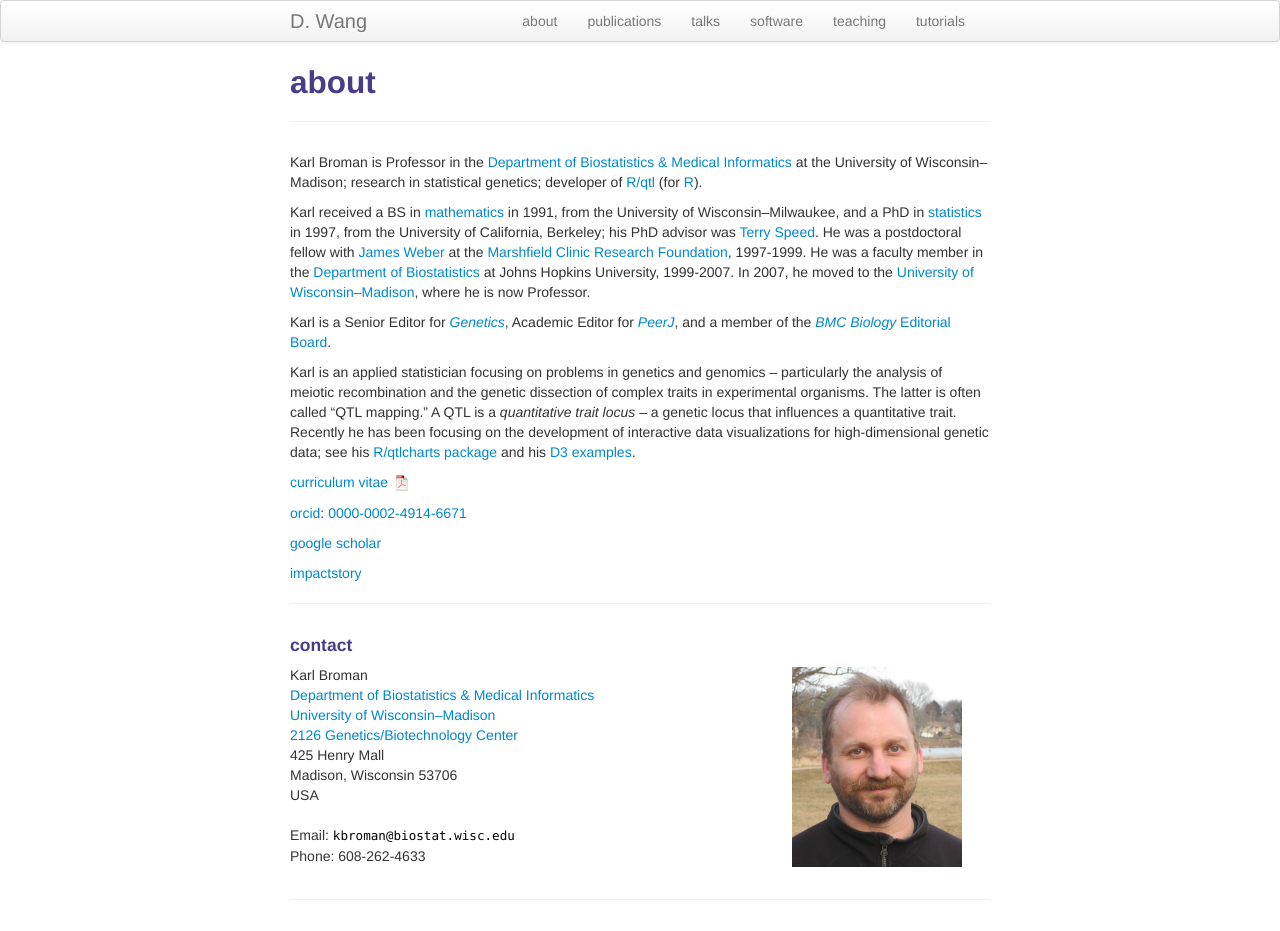
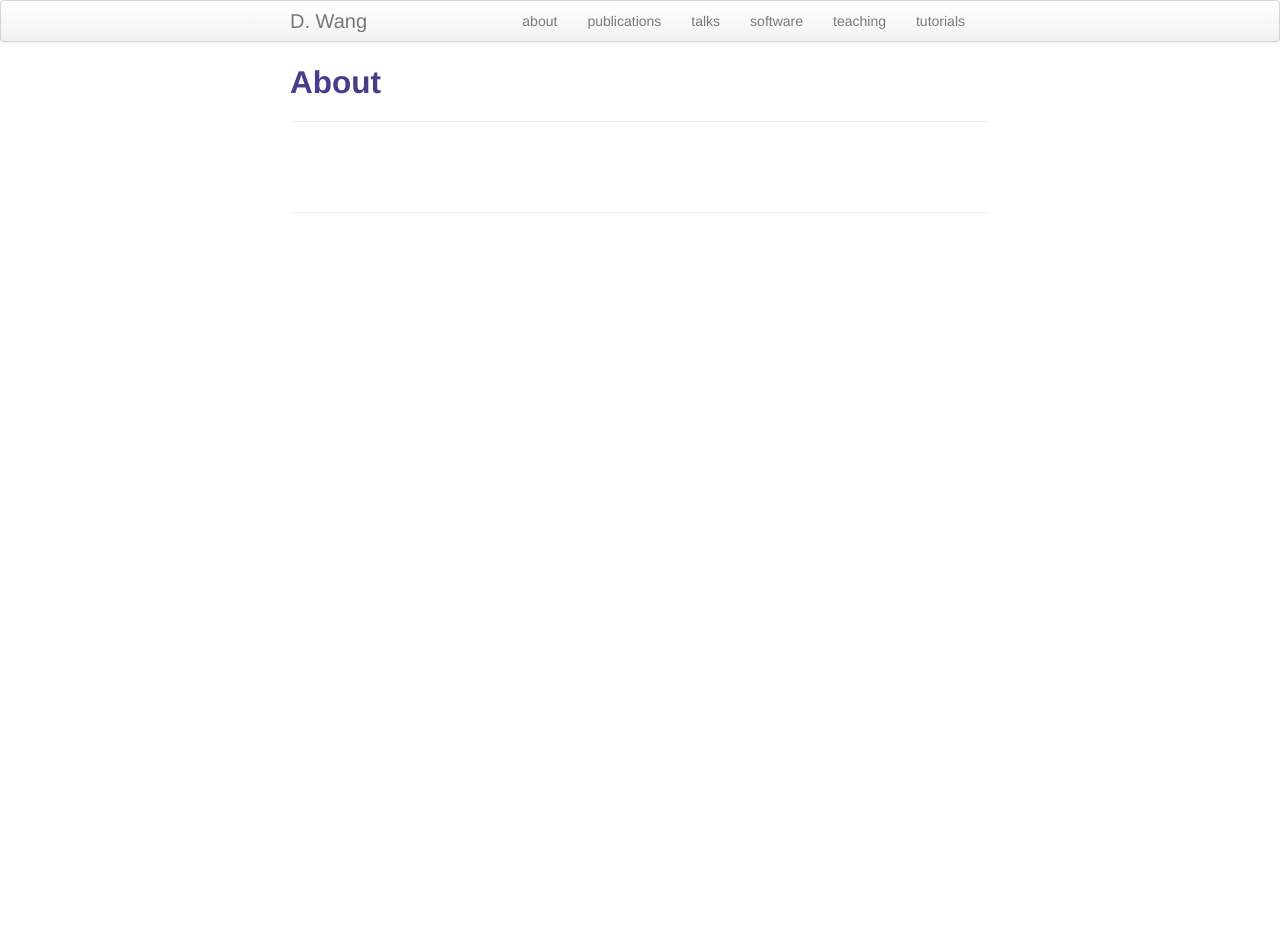
Before and after one commit to dwang5/dwang5.github.io, a Jekyll site: the page built from pages/about.md, in a window 1280 px wide. Built offline with Jekyll 4.4.1, drawn with Linux system fonts in a browser that asks for light colours; after the commit the page ends 900 px from its top, so only the background shows below that.

Commit message:
Claim_pages

```diff
--- a/_config.yml
+++ b/_config.yml
@@ -52,6 +52,8 @@ JB :
 
   # By default, the asset_path is automatically defined relative to BASE_PATH plus the enabled theme.
   # ex: [BASE_PATH]/assets/themes/[THEME-NAME]
+  BASE_PATH: https://dwang5.github.io
+
   #
   # Override this by defining an absolute path to assets here.
   # ex:
--- a/pages/about.md
+++ b/pages/about.md
@@ -1,79 +1,6 @@
 ---
 layout: page
-title: about
-description: Karl Broman is Professor in Biostatistics and Medical Informatics at University of Wisconsin - Madison; research in statistical genetics
+title: "About"
+description: "Test"
 ---
-
-Karl Broman is Professor in the
-[Department of Biostatistics &amp; Medical Informatics](http://www.biostat.wisc.edu)
-at the University of Wisconsin&ndash;Madison;
-research in statistical genetics; developer of
-[R/qtl](http://www.rqtl.org) (for [R](http://www.r-project.org)).
-
-Karl received a BS in [mathematics](http://www4.uwm.edu/letsci/math/)
-in 1991, from the
-University of Wisconsin&ndash;Milwaukee, and a
-PhD in [statistics](http://www.stat.berkeley.edu) in 1997, from the
-University of California, Berkeley; his PhD advisor was
-[Terry Speed](http://www.wehi.edu.au/faculty_members/professor_terry_speed).
-He was a postdoctoral fellow with [James Weber](https://www.preventiongenetics.com/about-us/senior-staff/) at the
-[Marshfield Clinic Research Foundation](http://research.marshfieldclinic.org),
-1997-1999. He
-was a faculty member in the [Department of Biostatistics](http://www.jhsph.edu/departments/biostatistics/) at Johns
-Hopkins University, 1999-2007. In 2007, he moved to the
-[University of Wisconsin&ndash;Madison](http://www.wisc.edu),
-where he is now Professor.
-
-Karl is a Senior Editor for [_Genetics_](http://www.genetics.org),
-Academic Editor for [_PeerJ_](http://peerj.com), and
-a member of the [_BMC Biology_](http://bmcbiol.biomedcentral.com)
-[Editorial Board](http://bmcbiol.biomedcentral.com/about/editorial-board).
-
-Karl is an applied statistician focusing on problems in genetics and
-genomics &ndash; particularly the analysis of meiotic recombination and the
-genetic dissection of complex traits in experimental organisms. The
-latter is often called &ldquo;QTL mapping.&rdquo; A QTL is a
-_quantitative trait locus_ &ndash; a genetic locus that influences a
-quantitative trait. Recently he has been focusing on the development
-of interactive data visualizations for high-dimensional genetic data;
-see his [R/qtlcharts package](http://kbroman.org/qtlcharts) and
-his [D3 examples](http://www.biostat.wisc.edu/~kbroman/D3).
-
-[curriculum vitae ![CV as pdf](icons16/pdf-icon.png)]({{ BASE_PATH }}/assets/broman_cv.pdf)
-
-[orcid](http://orcid.org): [0000-0002-4914-6671](http://orcid.org/0000-0002-4914-6671)
-
-[google scholar](https://scholar.google.com/citations?sortby=pubdate&hl=en&user=42tCp5UAAAAJ&view_op=list_works)
-
-[impactstory](https://impactstory.org/u/0000-0002-4914-6671)
-
----
-
-<div class="container">
-<h4><a name="contact"></a>contact</h4>
-
-    <div class="row-fluid">
-        <div class="span5">
-            Karl Broman<br/>
-            <a href="http://www.biostat.wisc.edu">Department of Biostatistics &amp; Medical Informatics</a><br/>
-            <a href="http://www.wisc.edu">University of Wisconsin&ndash;Madison</a><br/>
-            <a href="http://map.wisc.edu/s/2tie3nen">2126 Genetics/Biotechnology Center</a><br/>
-            425 Henry Mall<br/>
-            Madison, Wisconsin 53706<br/>
-            USA<br/><br/>
-
-            <div id="hide_email">
-            Email: <code>kbro</code><b>I</b><code>man</code><b>don't</b><code>@</code><b>want</b><code>bio</code><b>spam!
-            </b><code>stat</code><b>So</b><code>.</code><b>please</b><code>wi</code><b>leave
-            </b><code>sc</code><b>me</b><code>.</code><b>alone</b><code>e</code><b>!</b><code>du</code><br/>
-            Phone: 608-262-4633
-            </div>
-        </div>
-
-        <div class="span2">
-        <a href="../assets/pics/karl_2014-03-30.jpg">
-            <img src="../assets/pics/karl_2014-03-30_small.jpg"
-                  title="Karl Broman" alt="Karl Broman"/></a>
-        </div>
-    </div>
-</div>
+{% include JB/setup %}
```
Also changed, not shown: _posts/2017-10-30-new-post.md (added, +8 -0 lines), index.md (+4 -3 lines), index.html (renamed from indext.html), 1 other file.
